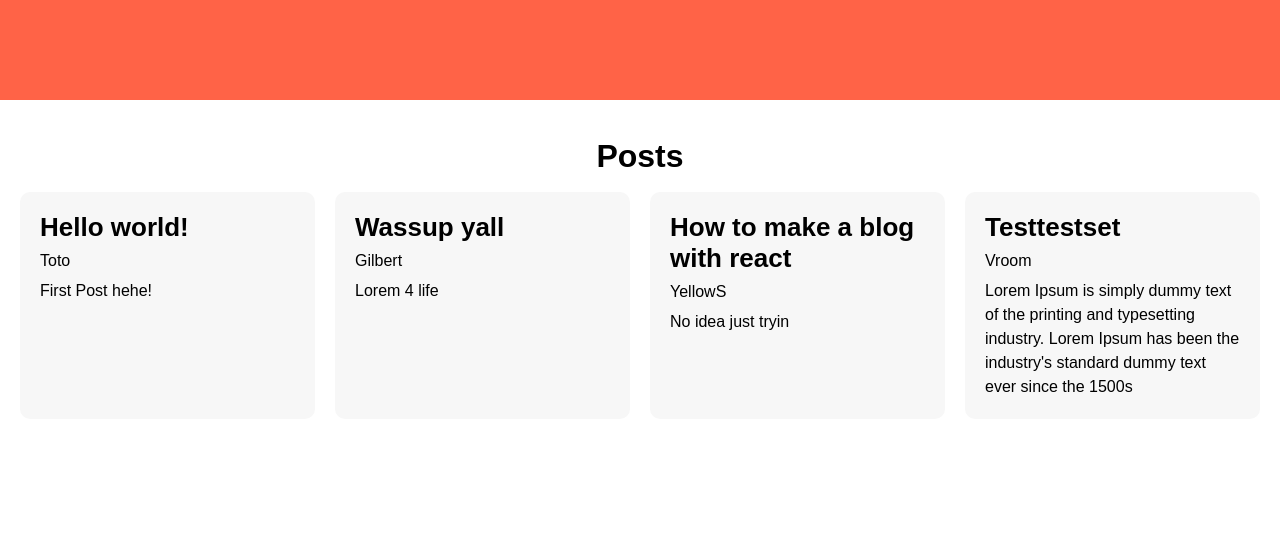
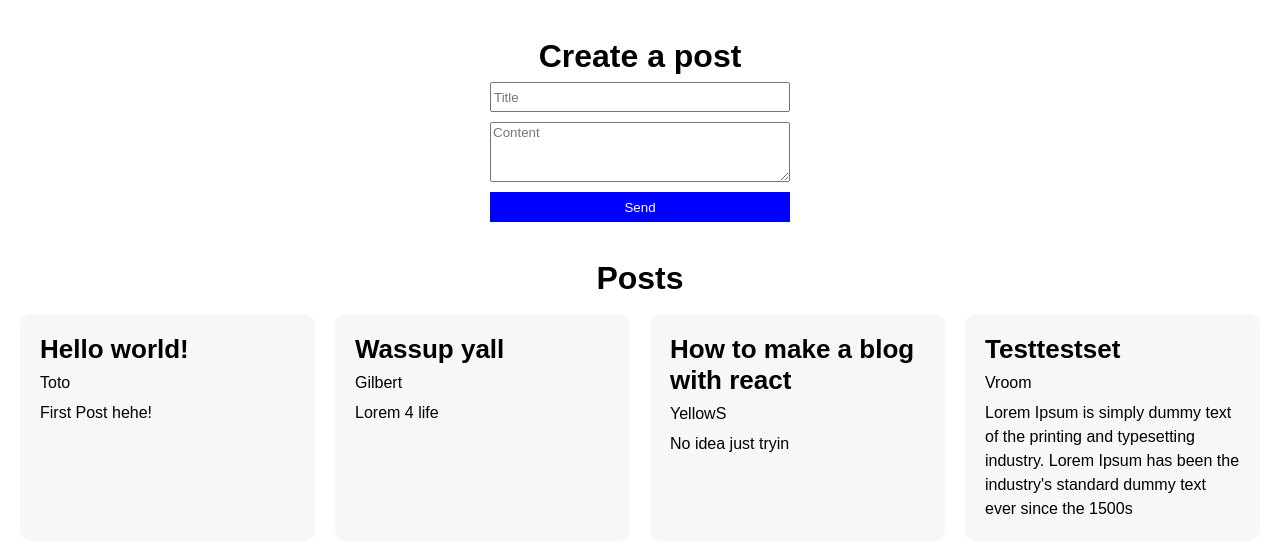
Before and after one commit to rqphy/Bloggo-Front, a React (Create React App) app: page / in a window 1280 px wide. Shown: the top 552 px of the page. Built offline with nearby package versions, Linux system fonts and the light colour scheme.

Commit message:
:construction: post form wip

```diff
--- a/src/App.css
+++ b/src/App.css
@@ -19,3 +19,19 @@
     gap: 20px;
     padding: 20px;
 }
+
+.cta
+{
+    height: 30px;
+    background-color: #0000FF;
+    color: #FFFFFF;
+    border: none;
+    cursor: pointer;
+    transition: all .3s ease-in-out;
+}
+
+.cta:hover
+{
+    background-color: #FFFFFF;
+    color: #0000FF;
+}
--- a/src/Components/PostForm/PostForm.css
+++ b/src/Components/PostForm/PostForm.css
@@ -1,5 +1,21 @@
-.PostForm
+.PostForm form
 {
-    height: 100px;
-    background-color: tomato;
+    display: grid;
+    align-items: center;
+    justify-content: center;
 }
+
+.PostForm input, .PostForm textarea
+{
+    height: 30px;
+    width: 100%;
+    width: 300px;
+    margin-top: 10px;
+    font-family: Arial, Helvetica, sans-serif;
+    box-sizing: border-box;
+}
+
+.PostForm textarea
+{
+    height: 60px;
+}
--- a/src/Components/PostForm/PostForm.js
+++ b/src/Components/PostForm/PostForm.js
@@ -1,12 +1,24 @@
 import './PostForm.css'
+
+const handlePostSubmit = (_event) =>
+{
+    _event.preventDefault()
+    console.log(_event)
+}
 
 const PostForm = () =>
 {
-  return (
-    <form className="PostForm">
 
-    </form>
-  )
+    return (
+        <div className="PostForm">
+            <h2 className='subtitle'>Create a post</h2>
+            <form onSubmit={handlePostSubmit}>
+                <input className='PostForm__title' type="text" placeholder="Title" name="title" />
+                <textarea type="text" placeholder="Content" name="content" />
+                <input className='cta' type="submit" value="Send"/>
+            </form>
+        </div>
+    )
 }
 
 export default PostForm
```
